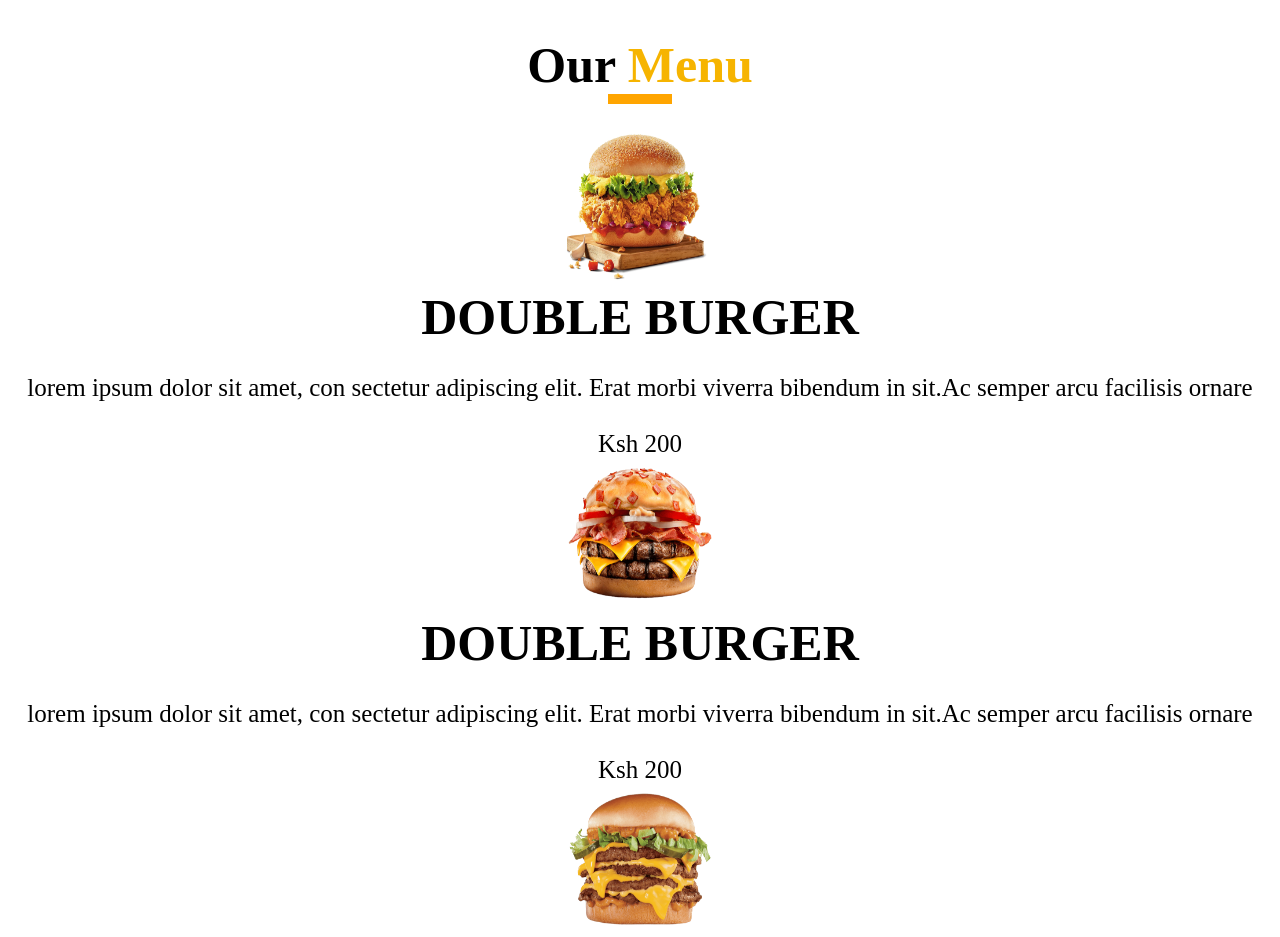
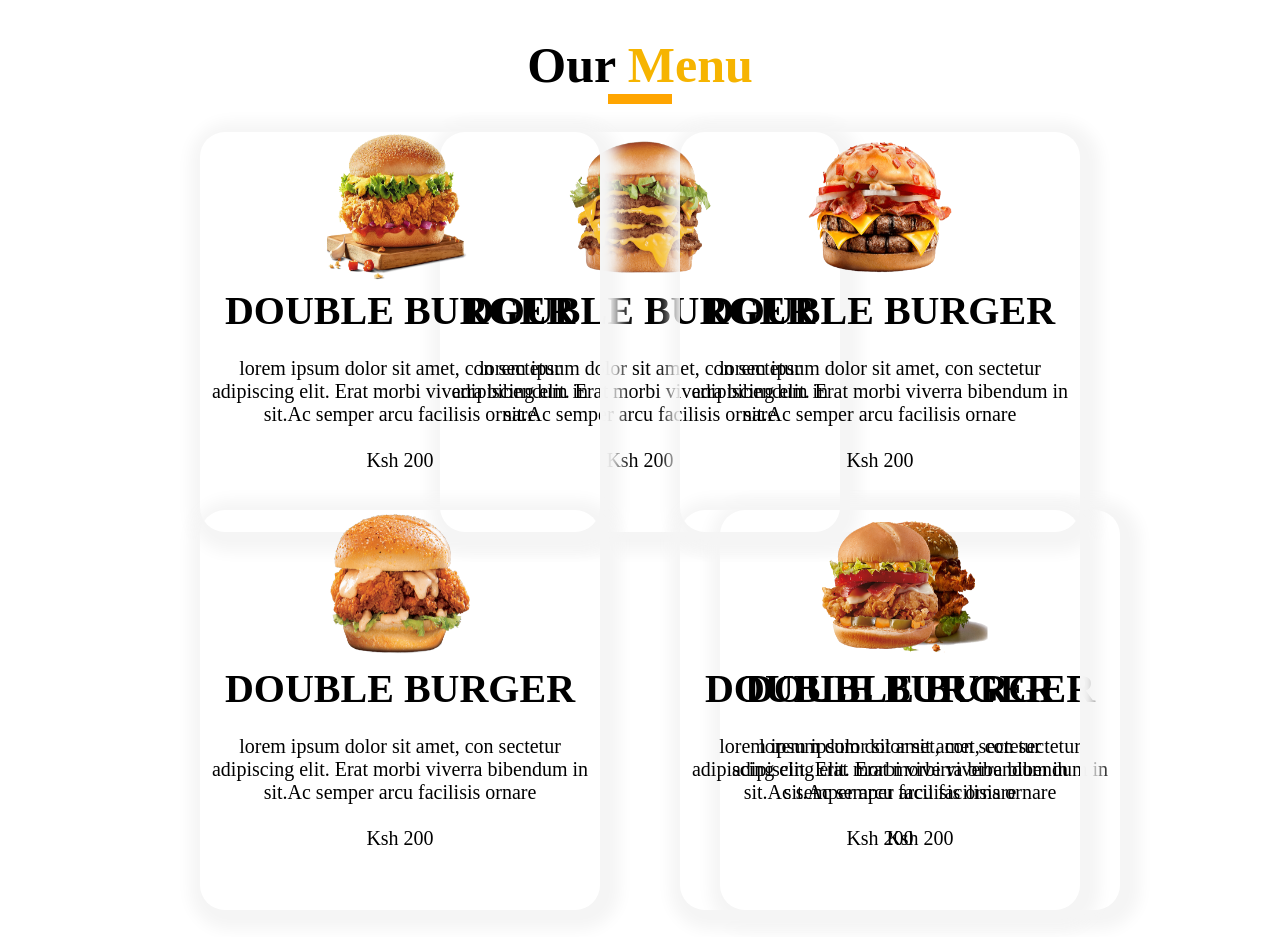
Before and after one commit to Blaisehala/independentprojectone, a plain HTML site: page index.html in a window 1280 px wide. Shown: the part 1840-2777 px from the top of the page. Drawn offline with Linux system fonts and the light colour scheme.

Commit message:
This Commit styles and positions the pricing cards in Our Menu section

```diff
--- a/style.css
+++ b/style.css
@@ -109,7 +109,7 @@ a {
   border: solid 1px grey;
 }
 
-.card3{
+.card3 {
   height: 259px;
   width: 350px;
   border-radius: 10px;
@@ -137,3 +137,80 @@ a {
   background-color: orange;
   border: none;
 }
+
+.pricecard1 {
+  font-size: 20px;
+  width: 400px;
+  height: 400px;
+  margin: auto;
+  text-align: center;
+  position: absolute;
+  left: 200px;
+  border-radius: 25px;
+  box-shadow: 5px 5px 15px 15px whitesmoke;
+}
+
+
+.pricecard2 {
+
+  font-size: 20px;
+  width: 400px;
+  height: 400px;
+  margin: auto;
+  text-align: center;
+  position: absolute;
+  right: 200px;
+  border-radius: 25px;
+  box-shadow: 5px 5px 15px 15px whitesmoke;
+
+}
+
+.pricecard3 {
+  font-size: 20px;
+  width: 400px;
+  height: 400px;
+  margin: auto;
+  text-align: center;
+  border-radius: 25px;
+  box-shadow: 5px 5px 15px 15px whitesmoke;
+}
+
+
+.pricecard4 {
+  font-size: 20px;
+  width: 400px;
+  height: 400px;
+  margin: auto;
+  text-align: center;
+  position: absolute;
+  left: 200px;
+  top: 2350px;
+  border-radius: 25px;
+  box-shadow: 5px 5px 15px 15px whitesmoke;
+}
+
+.pricecard5 {
+  font-size: 20px;
+  width: 400px;
+  height: 400px;
+  margin: auto;
+  text-align: center;
+  position: absolute;
+  left: 720px;
+  top: 2350px;
+  border-radius: 25px;
+  box-shadow: 5px 5px 15px 15px whitesmoke;
+}
+
+.pricecard6 {
+  font-size: 20px;
+  width: 400px;
+  height: 400px;
+  margin: auto;
+  text-align: center;
+  position: absolute;
+  right: 200px;
+  top: 2350px;
+  border-radius: 25px;
+  box-shadow: 5px 5px 15px 15px whitesmoke;
+}
```
Lines whose indentation alone changed are shown as unchanged.
